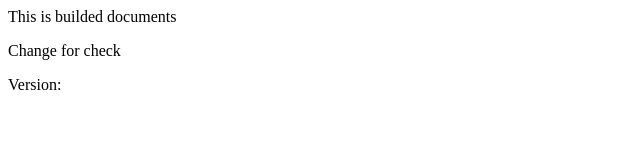
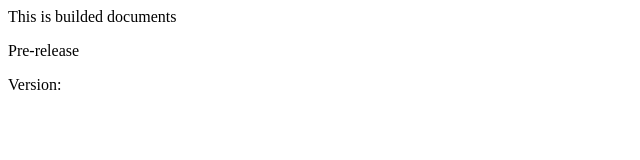
Before and after one commit to AlexKVal/es6-prototype-proj, a website built with webpack: page docs/index.template.html in a window 1280 px wide. Shown: the full height of the page, 0-640 px from the left. Built offline with nearby package versions, Linux system fonts and the light colour scheme.

Commit message:
[added] docs pre-release statement

```diff
--- a/docs/index.template.html
+++ b/docs/index.template.html
@@ -5,7 +5,7 @@
 </head>
 <body>
   <p>This is builded documents</p>
-  <p>Change for check</p>
+  <p>Pre-release</p>
   <p>Version: <%= pkg.version %></p>
 </body>
 </html>
```
